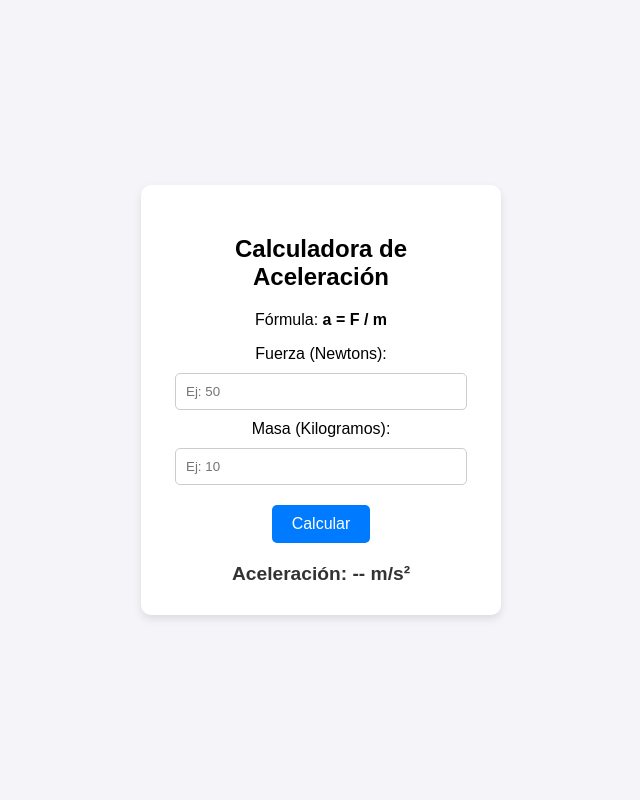
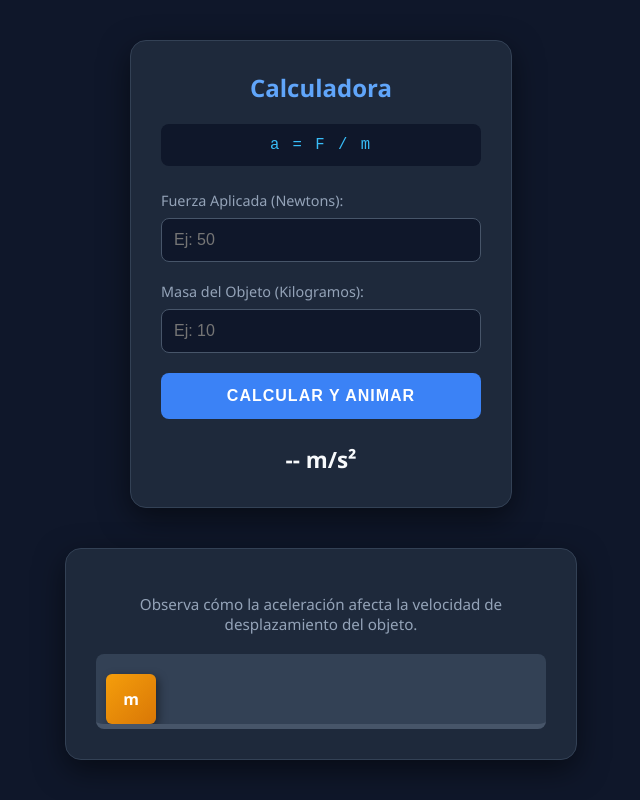
Before and after one commit to OscarR2730/Segunda-ley-de-Newton, a plain HTML site: page index.html in a window 1280 px wide. Shown: the whole page, without its empty margins (319-959 px from the left). Drawn offline with Linux system fonts and the light colour scheme.

Commit message:
Update index.html

```diff
--- a/index.html
+++ b/index.html
@@ -3,95 +3,259 @@
 <head>
     <meta charset="UTF-8">
     <meta name="viewport" content="width=device-width, initial-scale=1.0">
-    <title>Segunda Ley de Newton</title>
+    <title>Simulador: Segunda Ley de Newton</title>
     <style>
+        /* Paleta de colores moderna */
+        :root {
+            --bg-principal: #0f172a;
+            --bg-tarjeta: #1e293b;
+            --acento: #3b82f6;
+            --acento-hover: #2563eb;
+            --texto-claro: #f8fafc;
+            --texto-secundario: #94a3b8;
+            --exito: #4ade80;
+            --error: #f87171;
+        }
+
         body {
-            font-family: Arial, sans-serif;
-            background-color: #f4f4f9;
+            font-family: 'Segoe UI', Roboto, Arial, sans-serif;
+            background-color: var(--bg-principal);
+            color: var(--texto-claro);
+            display: flex;
+            flex-direction: column;
+            justify-content: center;
+            align-items: center;
+            min-height: 100vh;
+            margin: 0;
+            padding: 20px;
+            box-sizing: border-box;
+        }
+
+        /* Contenedor flexible para alinear la calculadora y la animación */
+        .contenedor-principal {
+            display: flex;
+            flex-wrap: wrap;
+            gap: 40px;
+            justify-content: center;
+            align-items: center;
+            max-width: 900px;
+            width: 100%;
+        }
+
+        /* Estilos de las tarjetas */
+        .tarjeta {
+            background-color: var(--bg-tarjeta);
+            padding: 30px;
+            border-radius: 16px;
+            box-shadow: 0 10px 30px rgba(0,0,0,0.5);
+            border: 1px solid #334155;
+            width: 100%;
+        }
+
+        .calculadora {
+            max-width: 320px;
+        }
+
+        .simulador {
+            max-width: 450px;
+            display: flex;
+            flex-direction: column;
+            justify-content: center;
+        }
+
+        h2 {
+            margin-top: 0;
+            color: #60a5fa;
+            text-align: center;
+            font-size: 1.5em;
+        }
+
+        .formula {
+            background-color: var(--bg-principal);
+            padding: 12px;
+            border-radius: 8px;
+            font-family: monospace;
+            font-size: 1.2em;
+            color: #38bdf8;
+            text-align: center;
+            margin-bottom: 25px;
+            letter-spacing: 2px;
+        }
+
+        label {
+            display: block;
+            font-size: 0.9em;
+            color: var(--texto-secundario);
+            margin-bottom: 8px;
+        }
+
+        input {
+            width: 100%;
+            padding: 12px;
+            margin-bottom: 20px;
+            background-color: var(--bg-principal);
+            border: 1px solid #475569;
+            border-radius: 8px;
+            color: white;
+            box-sizing: border-box;
+            font-size: 1em;
+            transition: border-color 0.3s;
+        }
+
+        input:focus {
+            outline: none;
+            border-color: var(--acento);
+        }
+
+        button {
+            background-color: var(--acento);
+            color: white;
+            border: none;
+            padding: 14px;
+            border-radius: 8px;
+            cursor: pointer;
+            font-size: 16px;
+            font-weight: bold;
+            width: 100%;
+            transition: all 0.3s;
+            text-transform: uppercase;
+            letter-spacing: 1px;
+        }
+
+        button:hover {
+            background-color: var(--acento-hover);
+            transform: translateY(-2px);
+            box-shadow: 0 4px 12px rgba(59, 130, 246, 0.4);
+        }
+
+        button:active {
+            transform: translateY(0);
+        }
+
+        #resultado {
+            margin-top: 25px;
+            font-size: 1.4em;
+            font-weight: bold;
+            text-align: center;
+            min-height: 33px;
+        }
+
+        /* Estilos de la Pista y el Bloque */
+        .instruccion {
+            text-align: center;
+            color: var(--texto-secundario);
+            font-size: 0.95em;
+            margin-bottom: 20px;
+        }
+
+        .pista {
+            background-color: #334155;
+            height: 70px;
+            border-radius: 8px;
+            position: relative;
+            overflow: hidden;
+            border-bottom: 5px solid #475569;
+        }
+
+        .bloque {
+            width: 50px;
+            height: 50px;
+            background: linear-gradient(135deg, #f59e0b, #d97706);
+            border-radius: 6px;
+            position: absolute;
+            bottom: 0;
+            left: 10px;
             display: flex;
             justify-content: center;
             align-items: center;
-            height: 100vh;
-            margin: 0;
-        }
-        .calculadora {
-            background-color: white;
-            padding: 30px;
-            border-radius: 10px;
-            box-shadow: 0 4px 8px rgba(0,0,0,0.1);
-            text-align: center;
-            width: 300px;
-        }
-        input {
-            width: 90%;
-            padding: 10px;
-            margin: 10px 0;
-            border: 1px solid #ccc;
-            border-radius: 5px;
-        }
-        button {
-            background-color: #007BFF;
+            font-weight: bold;
             color: white;
-            border: none;
-            padding: 10px 20px;
-            border-radius: 5px;
-            cursor: pointer;
-            font-size: 16px;
-            margin-top: 10px;
-        }
-        button:hover {
-            background-color: #0056b3;
-        }
-        #resultado {
-            margin-top: 20px;
-            font-size: 1.2em;
-            font-weight: bold;
-            color: #333;
+            box-shadow: 3px 3px 10px rgba(0,0,0,0.4);
+            /* La animación se inyecta por JavaScript */
         }
     </style>
 </head>
 <body>
 
-    <div class="calculadora">
-        <h2>Calculadora de Aceleración</h2>
-        <p>Fórmula: <strong>a = F / m</strong></p>
+    <div class="contenedor-principal">
 
-        <label for="fuerza">Fuerza (Newtons):</label>
-        <input type="number" id="fuerza" placeholder="Ej: 50" required>
+        <!-- Sección de la Calculadora -->
+        <div class="tarjeta calculadora">
+            <h2>Calculadora</h2>
+            <div class="formula">a = F / m</div>
 
-        <label for="masa">Masa (Kilogramos):</label>
-        <input type="number" id="masa" placeholder="Ej: 10" required>
+            <label for="fuerza">Fuerza Aplicada (Newtons):</label>
+            <input type="number" id="fuerza" placeholder="Ej: 50" required>
 
-        <button onclick="calcular()">Calcular</button>
+            <label for="masa">Masa del Objeto (Kilogramos):</label>
+            <input type="number" id="masa" placeholder="Ej: 10" required>
 
-        <div id="resultado">Aceleración: -- m/s²</div>
+            <button onclick="calcular()">Calcular y Animar</button>
+
+            <div id="resultado">-- m/s²</div>
+        </div>
+
+        <!-- Sección del Simulador Visual -->
+        <div class="tarjeta simulador">
+            <p class="instruccion">Observa cómo la aceleración afecta la velocidad de desplazamiento del objeto.</p>
+            <div class="pista" id="pista">
+                <div class="bloque" id="bloque">m</div>
+            </div>
+        </div>
+
     </div>
 
     <script>
         function calcular() {
-            // 1. Obtener los valores ingresados por el usuario
+            // 1. Obtener elementos
             let fuerza = parseFloat(document.getElementById('fuerza').value);
             let masa = parseFloat(document.getElementById('masa').value);
             let resultadoDiv = document.getElementById('resultado');
+            let bloque = document.getElementById('bloque');
+            let pista = document.getElementById('pista');
 
-            // 2. Validar que los datos sean correctos
+            // 2. Reiniciar el bloque a su posición inicial sin animación
+            bloque.style.transition = 'none';
+            bloque.style.transform = 'translateX(0)';
+
+            // 3. Validaciones
             if (isNaN(fuerza) || isNaN(masa)) {
-                resultadoDiv.innerText = "Por favor, ingresa ambos valores.";
-                resultadoDiv.style.color = "red";
+                resultadoDiv.innerText = "Ingresa ambos valores ⚠️";
+                resultadoDiv.style.color = "var(--error)";
                 return;
             }
             if (masa <= 0) {
-                resultadoDiv.innerText = "La masa debe ser mayor a 0.";
-                resultadoDiv.style.color = "red";
+                resultadoDiv.innerText = "La masa debe ser > 0 ⚠️";
+                resultadoDiv.style.color = "var(--error)";
                 return;
             }
 
-            // 3. Aplicar la fórmula a = F / m
+            // 4. Aplicar la fórmula
             let aceleracion = fuerza / masa;
 
-            // 4. Mostrar el resultado en pantalla
-            resultadoDiv.innerText = "Aceleración: " + aceleracion.toFixed(2) + " m/s²";
-            resultadoDiv.style.color = "#333";
+            // Mostrar el resultado
+            resultadoDiv.innerText = "a = " + aceleracion.toFixed(2) + " m/s²";
+            resultadoDiv.style.color = "var(--exito)";
+
+            // 5. Crear la animación visual
+            // Usamos setTimeout para permitir que el navegador procese el reinicio a la posición 0 antes de animar
+            setTimeout(() => {
+                if (aceleracion === 0) return; // Si no hay aceleración, no se mueve.
+
+                // Calculamos cuánto tarda la animación.
+                // Usamos una proporción inversa: a mayor aceleración, menor tiempo (más rápido).
+                // Limitamos el tiempo entre 0.5s (rapidísimo) y 5s (súper lento) para que siempre sea visible.
+                let tiempoAnimacion = Math.max(0.5, Math.min(5, 10 / Math.abs(aceleracion)));
+
+                // Aplicamos la transición CSS
+                bloque.style.transition = `transform ${tiempoAnimacion}s cubic-bezier(0.4, 0, 1, 1)`;
+
+                // Calculamos la distancia hasta el final de la pista
+                let distanciaRecorrido = pista.offsetWidth - 70; // 70px compensa el ancho del bloque y márgenes
+
+                // Movemos el bloque
+                bloque.style.transform = `translateX(${distanciaRecorrido}px)`;
+            }, 50);
         }
     </script>
 
```
